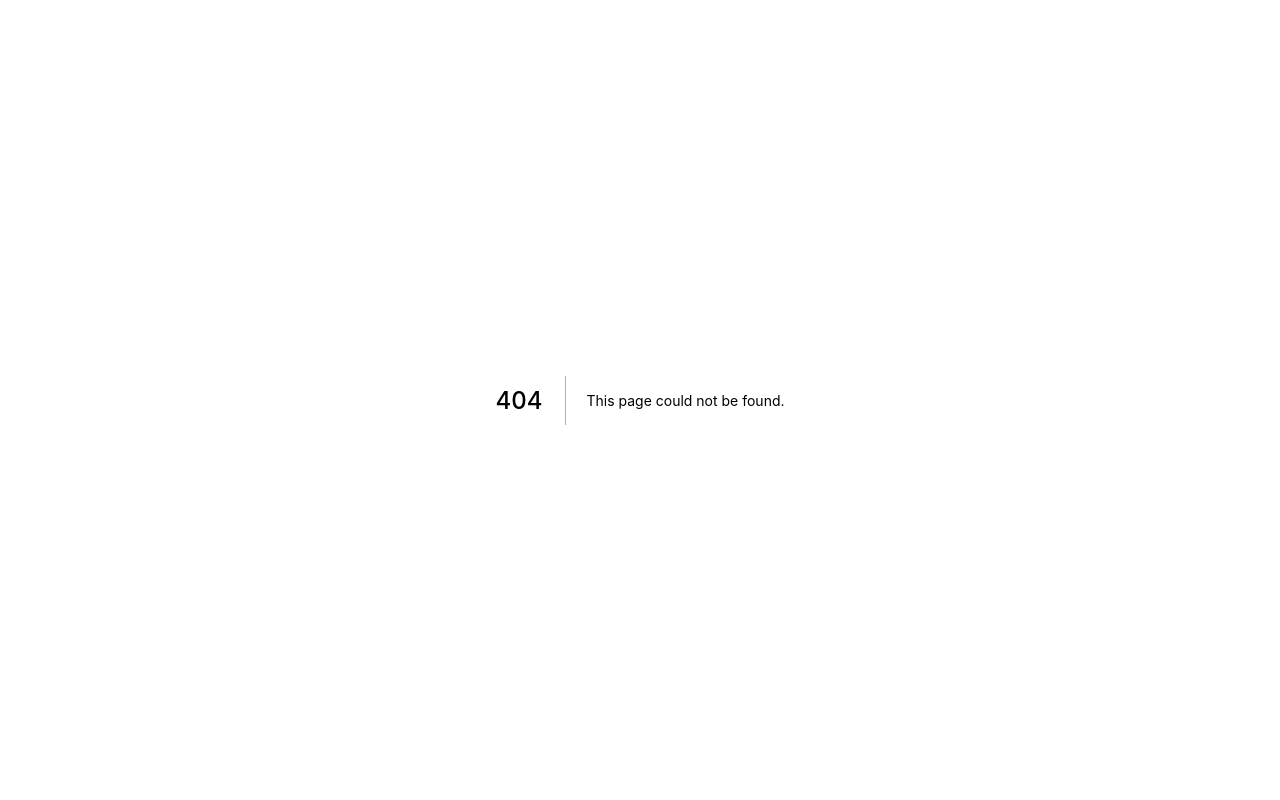
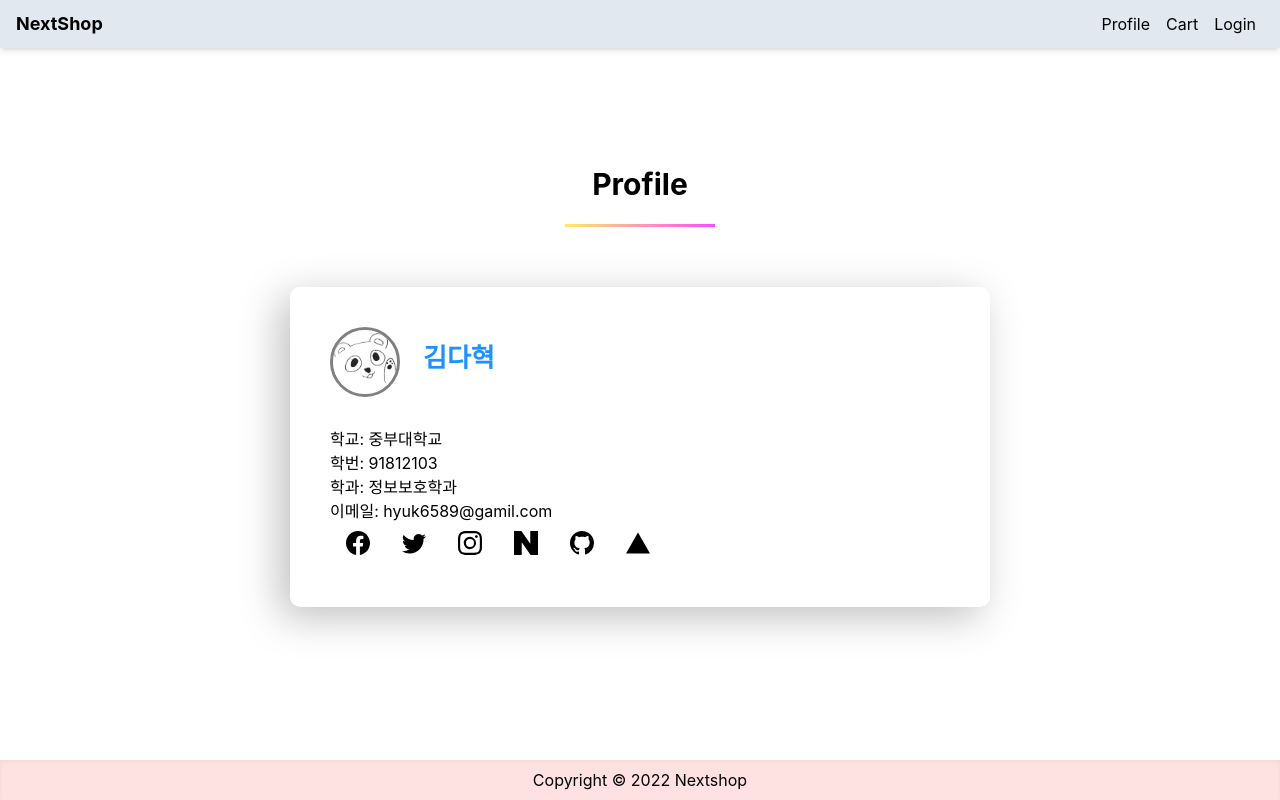
Before and after one commit to JBUkim/NextShop, a Next.js app: page /profile in a window 1280 px wide. Before the commit this address had no page. Built offline with nearby package versions, Linux system fonts and the light colour scheme.

Commit message:
ProfileUpdate01

```diff
--- a/components/Layout.js
+++ b/components/Layout.js
@@ -24,6 +24,9 @@ export default function Layout({ title, children }) {
               <a className="text-lg font-bold">NextShop</a>
             </Link>
             <div>
+              <Link href="/profile">
+                <a className="p-2">Profile</a>
+              </Link>
               <Link href="/cart">
                 <a className="p-2">
                   Cart
--- a/package.json
+++ b/package.json
@@ -15,7 +15,8 @@
     "next": "12.3.1",
     "react": "18.2.0",
     "react-dom": "18.2.0",
-    "react-hook-form": "^7.37.0"
+    "react-hook-form": "^7.37.0",
+    "react-icons": "^4.6.0"
   },
   "devDependencies": {
     "autoprefixer": "^10.4.12",
--- /dev/null
+++ b/pages/profile.js
@@ -0,0 +1,72 @@
+import React from "react";
+import styles from "../styles/profile.module.css";
+import Image from "next/image";
+import pic from "../public/images/profile.jpg";
+import Layout from "../components/Layout";
+import { BsFacebook, BsInstagram, BsTwitter, BsGithub, } from "react-icons/bs";
+import { SiNaver, SiVercel, } from "react-icons/si"
+
+
+export default function profile() {
+  return (
+    <Layout title="profile">
+      <div className={styles.wrap}>
+        <h1 className={styles.h1}>Profile</h1>
+        <div className={styles.review_box}>
+          <div className={styles.slide} id="slide">
+            <div className={styles.card}>
+              <div className={styles.profile}>
+              <div className={styles.image}>
+                <Image src={pic} width={70} height={70} />
+                </div>
+                <div>
+                  <h3 className="ml-5">김다혁</h3>
+                </div>
+              </div>
+              <p>
+                학교: 중부대학교 <br />
+                학번: 91812103 <br />
+                학과: 정보보호학과 <br />
+                이메일: hyuk6589@gamil.com <br />
+              </p>
+
+                  <button className='px-4 py-2 font-bold text-2xl hover:bg-gray-300 rounded-full'>
+                    <a href='https://www.facebook.com/' className={styles.btn}>
+                    <BsFacebook />
+                    </a>
+                  </button>
+
+                  <button className='px-4 py-2 font-bold text-2xl hover:bg-gray-300 rounded-full'>
+                    <a href="https://twitter.com/?lang=ko" className={styles.btn}>
+                      <BsTwitter />
+                    </a>
+                  </button>
+                <button className='px-4 py-2 font-bold text-2xl hover:bg-gray-300 rounded-full'>
+                  <a href="https://www.instagram.com/kim.d.bung/" className={styles.btn}>
+                    <BsInstagram />
+                  </a>
+                </button>
+                <button className='px-4 py-2 font-bold text-2xl hover:bg-gray-300 rounded-full'>
+                  <a href="https://www.naver.com" className={styles.btn}>
+                    <SiNaver />
+                  </a>
+                  </button>
+                  <button className='px-4 py-2 font-bold text-2xl  hover:bg-gray-300 rounded-full'>
+                  <a href="https://github.com/JBUkim" className={styles.btn}>
+                    <BsGithub />
+                  </a>
+                  </button>
+
+                  <button className='px-4 py-2 font-bold text-2xl hover:bg-gray-300 rounded-full'>
+                  <a href="https://vercel.com/dashboard" className={styles.btn}>
+                    <SiVercel />
+                  </a>
+                  </button>
+            </div>
+          </div>
+          <div className={styles.sidebar}></div>
+        </div>
+      </div>
+    </Layout>
+  );
+}
--- /dev/null
+++ b/styles/profile.module.css
@@ -0,0 +1,109 @@
+.wrap {
+  width: 100%;
+  height: 80vh;
+  background: white;
+  display: flex;
+  flex-direction: column;
+  align-items: center;
+  justify-content: center;
+}
+
+.h1 {
+  font-size: 30px;
+  position: relative;
+  margin-bottom: 80px;
+  font-weight: bold;
+}
+
+.h1::after {
+  content: "";
+  width: 150px;
+  height: 3px;
+  background: linear-gradient(to right, hsl(52, 100%, 70%) , hsl(299, 100%, 65%));
+  position: absolute;
+  bottom: -20px;
+  left: 50%;
+  transform: translateX(-50%);
+}
+
+.review_box {
+  width: 90%;
+  max-width: 700px;
+  height: 320px;
+  border-radius: 10px;
+  box-shadow: -10px 10px 40px rgba(0, 0, 0, 0.25);
+  position: relative;
+  overflow: hidden;
+}
+
+.card {
+  height: 300px;
+  padding: 40px;
+  color: black;
+  line-height: 22px;
+  box-sizing: border-box;
+  background: #fff;
+  position: relative;
+  z-index: 1;
+  line-height: 1.5;
+}
+
+.profile {
+  display: flex;
+  align-items: center;
+  margin-bottom: 30px;
+}
+
+.profile img {
+  border-radius: 50%;
+}
+
+.image {
+  width: 70px;
+  height: 70px;
+  border-radius: 50%;
+  border: 3px solid gray;
+  overflow: hidden;
+  margin-right: 3px;
+}
+
+.profile h3 {
+  font-size: 26px;
+  color: #1e90ff;
+  margin-bottom: 8px;
+  font-weight: bold;
+  text-align: center;
+}
+
+.slide {
+  width: 100%;
+  padding-right: 60px;
+  box-sizing: border-box;
+  position: absolute;
+  top: 0;
+  left: 0;
+  transition: 0.5s;
+}
+
+.sidebar img {
+  width: 25px;
+  padding: 5px;
+  background: white;
+  border-radius: 50%;
+  cursor: pointer;
+}
+
+.btn {
+  border-color: white;
+    color: black ;
+    box-shadow: 0 0 20px 20px #1e90ff inset, 0 0 0 0 #1e90ff;
+    transition: all 150ms ease-in-out;
+
+}
+
+.btn:hover,
+.btn:focus {
+  color: #1e90ff;
+  outline: 0;
+  box-shadow: 0 0 10px 0 #1e90ff inset, 0 0 10px 4px #1e90ff;
+}
```
Also changed, not shown: public/images/profile.jpg (added), 1 other file (tests, documents, lock files or other folders).
